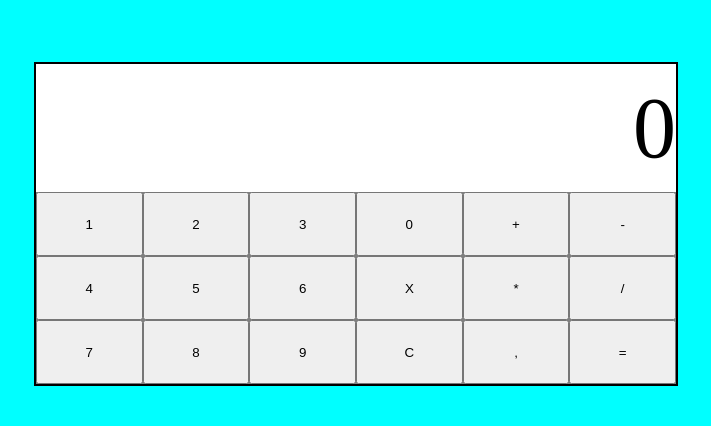
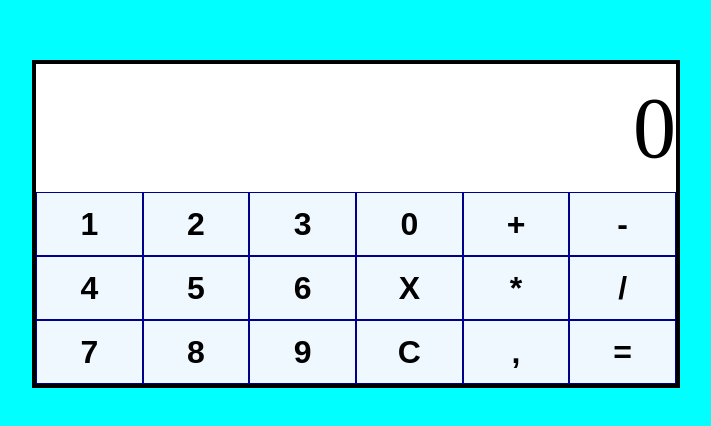
Before and after one commit to muzard/calculator, a plain HTML site: page index.html in a window 1280 px wide. Shown: the part 176-602 px from the top of the page, without its empty margins (284-995 px from the left). Drawn offline with Linux system fonts and the light colour scheme.

Commit message:
edit buttons

```diff
--- a/styles.css
+++ b/styles.css
@@ -13,7 +13,7 @@ body {
 
 .calculator {
     background-color: grey;
-    border: 2px solid black;
+    border: 4px solid black;
     height: 40vh;
     width: 50vw;
     display: grid;
@@ -33,6 +33,13 @@ body {
 .calculator div {
     font-size: 32px;
     color: aliceblue;
+}
+
+.calculator button {
+    font-size: 32px;
+    font-weight: 600;
+    background-color: aliceblue;
+    border: 1px solid darkblue;
 }
 
 #calcScreen {
```
